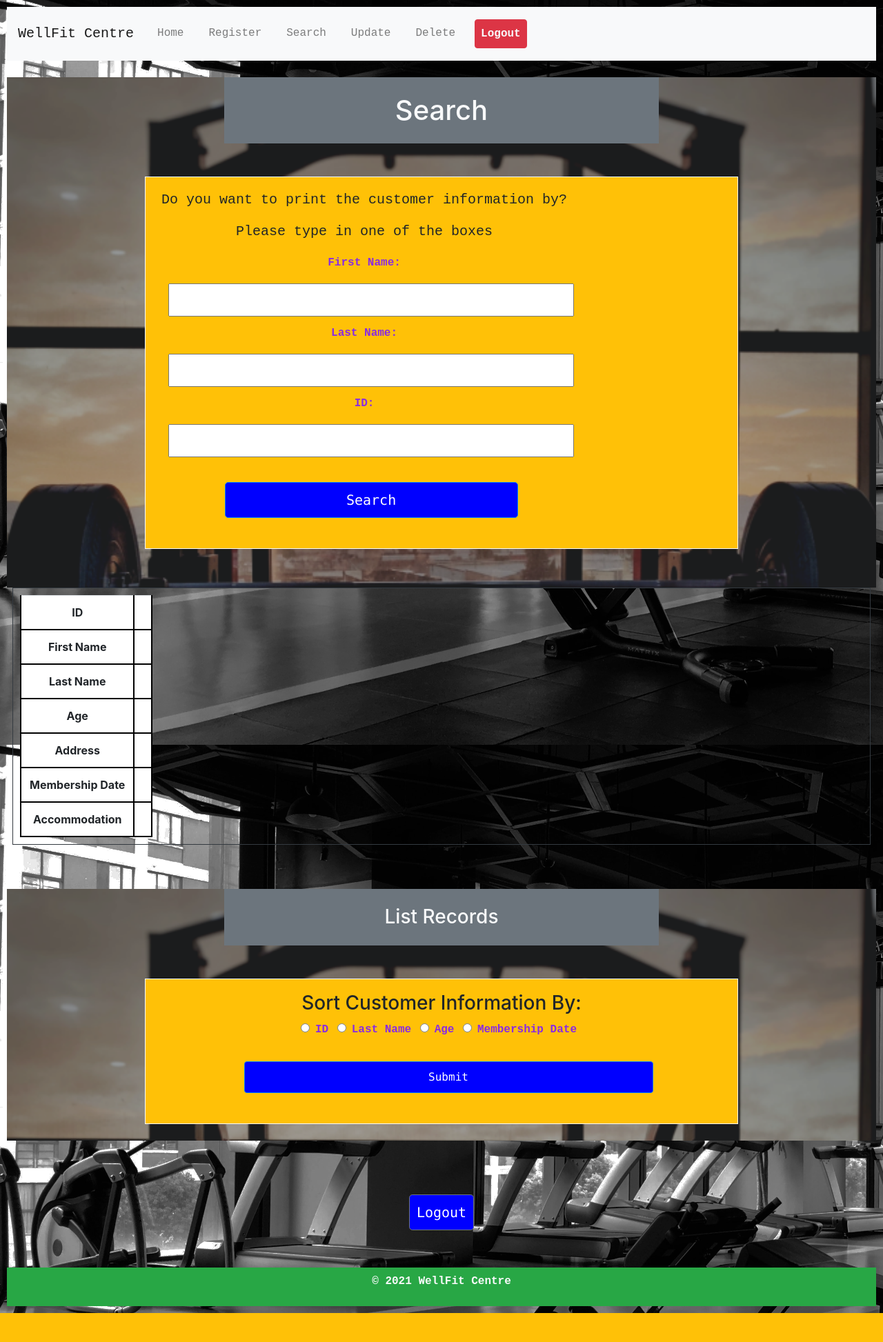
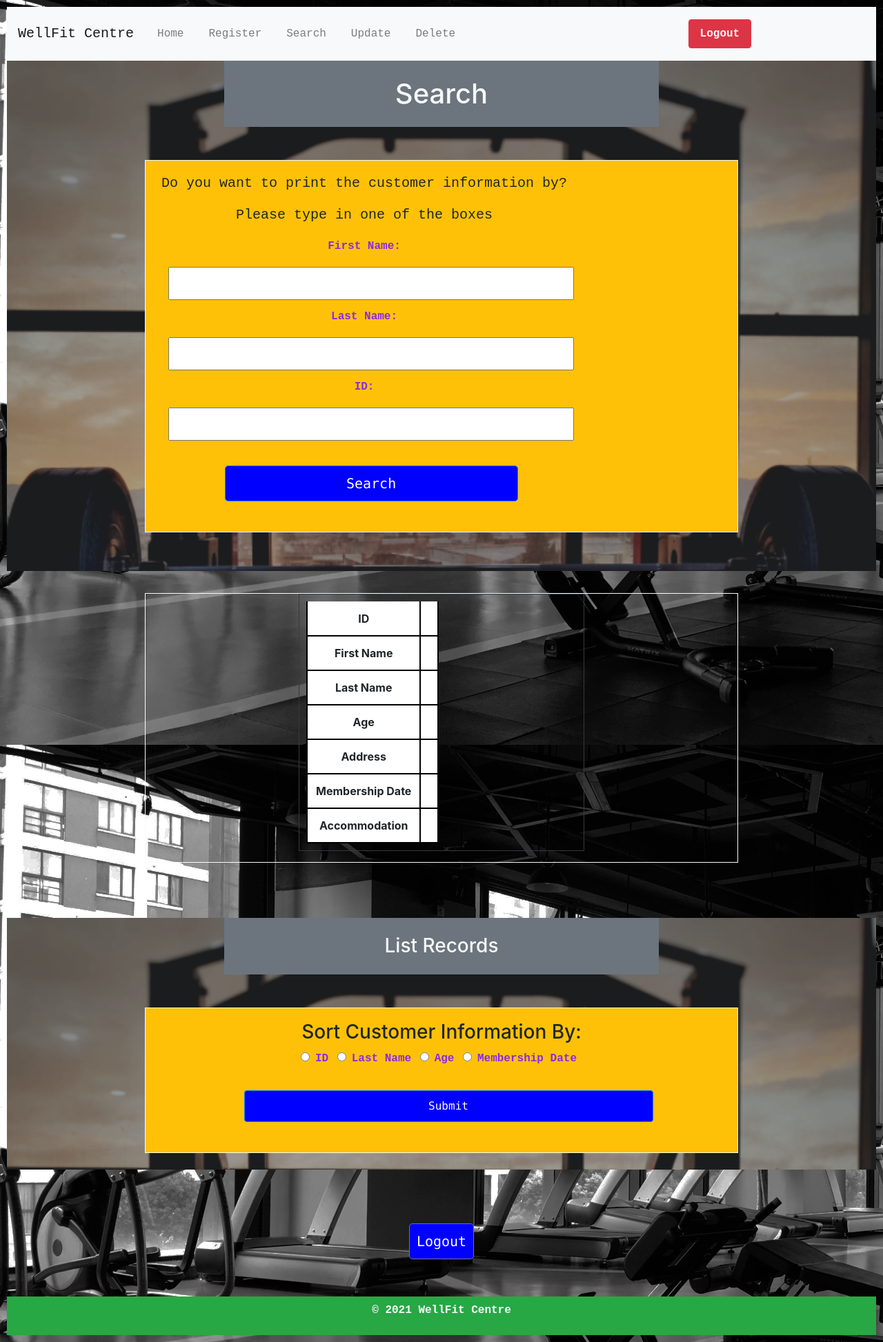
Before and after one commit to PCPaulComputer/wellfit, a PHP site: page /pages/search.php in a window 1280 px wide. Shown: the whole page at 69% size. Before the commit the page ends 1904 px from the top, so only its background shows below. Run offline with PHP 8.4, Linux system fonts and the light colour scheme; lists and menus that the app fills with data are empty; some libraries are stand-ins or nearby versions.

Commit message:
check and solve for errors and modify some styles like spacing issues

```diff
--- a/index.php
+++ b/index.php
@@ -73,7 +73,7 @@
             $_SESSION['outcomeWord'] = $outcomeWord;
     } }
     ?>
-        <div id="main" class="img-fluid h-2000 bg bg-success" style="background-image: url('./images/gym.png');">
+        <div id="main" class="img-fluid h-2000 bg bg-success" style="background-image: url('./images/gym.png'); overflow: hidden;">
             <div class="row mb-4 mb-4">
                 <div class="col-md-4"></div>
                 <div class="col-md-4 w-25 mx-auto my-4 bg bg-info w-75">
--- a/pages/delete.php
+++ b/pages/delete.php
@@ -32,7 +32,7 @@
     }
     ?>
         <div id="main" class="img-fluid h-2000 bg bg-success" style="background-image: url('./images/gym.png'); height: 800px;">
-        <h1 class="text-center text-light my-4 p-4 bg bg-secondary w-50 mx-auto">Delete</h1>
+        <h1 class="text-center text-light mb-4 p-4 bg bg-secondary w-50 mx-auto">Delete</h1>
             <div class="row my-4">
                 <div class="col-md-3"></div>
                 <div class="col-md-6 col-sm-10 col-xs-10 mx-auto border border-light my-4 bg-gradient bg-warning w-75">
--- a/pages/registration.php
+++ b/pages/registration.php
@@ -19,7 +19,7 @@
 
         <!-- CONTENT -->
         <div id="main" class="img-fluid h-2000 bg bg-success" style="background-image: url('./images/gym.png');">
-            <h1 class="text-center text-light my-4 p-4 bg bg-secondary w-75 mx-auto">Register</h1>
+            <h1 class="text-center text-light mb-4 p-4 bg bg-secondary w-75 mx-auto">Register</h1>
             <div class="row mb-4">
                 <div class="col-md-4"></div>
                 <div class="col-md-4 mx-auto my-4 bg bg-info w-75">
@@ -41,7 +41,7 @@
                             <label class="rad">Last Name:</label><br><input type="text" name ="lastname" class="w-100"
                             title="Must only contain characters from alphabet and sometimes with approved special characters for names" pattern="^([A-Za-z]+[,.]?[ ]?|[A-Za-z]+['-]?)+$" required> <br>
                             <label class="rad">Age:</label><br><input type="number" name ="age" class="w-100" min=18 max=100 required> <br>
-                            <label class="rad">Address:</label><br><input type="text" name ="address"  class="w-100" pattern='\d+[ ](?:[A-Za-z0-9.-]+[ ]?)+(?:Avenue|Lane|Road|Boulevard|Drive|Street|Ave|Dr|Rd|Blvd|Ln|St)\.?' required> <br>
+                            <label class="rad">Address:</label><br><input type="text" name ="address"  class="w-100" required> <br>
                             <label class="rad">Membership Date:</label><br><input type="date" name ="membershipdate"  class="w-100" required> <br>
                             <label class="rad">Accommodations:</label>
                             <textarea name ="accommodation" class="w-100"></textarea><br>
--- a/pages/search.php
+++ b/pages/search.php
@@ -20,7 +20,7 @@ $accommodation = "";
     <?php require_once '../templates/navigation.tpl.php'; ?>
     <div class="image-fluid" style="background-image:url('./images/gym_picture.png'); height:100%; width:100%; background-repeat:no-repeat;
         background-size:cover;">
-        <h1 class="text-center text-light my-4 p-4 bg bg-secondary w-50 mx-auto">Search</h1>
+        <h1 class="text-center text-light mb-4 p-4 bg bg-secondary w-50 mx-auto">Search</h1>
         <!-- FORM -->
             <div class="row my-2">
                 <div class="col-md-2 col-sm-1 col-xs-1"></div>
@@ -50,7 +50,7 @@ $accommodation = "";
                     $membershipdate = "";
                     $accommodation = "";
 
-                    include 'validation.php';
+                    include '../utilities/validation.php';
                     /*
                     * Searching records individually
                     * @param $id (primary key) because each record is unique
@@ -120,9 +120,11 @@ $accommodation = "";
             </div>
             <br>
         </div>
-
-        <div class="mx-2">
-            <table class="table table-responsive border border-dark">
+        <div class="row my-2">
+                <div class="col-md-2 col-sm-1 col-xs-1"></div>
+                <div class="col-md-8 col-sm-10 col-xs-10 mx-auto border border-light my-4 mx-auto">
+                    <div class="mx-auto">
+                        <table class="table table-responsive border border-dark text-center w-50">
                             <tr>
                                 <th scope="row">ID</th>
                                 <td><?php echo $id; ?></td>
@@ -153,7 +155,9 @@ $accommodation = "";
                             </tr>
                         </table>
                     </div>
-
+                </div>
+                <div class="col-md-2 col-sm-1 col-xs-1"></div>
+        </div>
         <br>
         <!--Second form -->
         <div id="main" style="background-image:url('./images/gym_picture.png'); height:100%; width:100%; background-repeat:no-repeat;
--- a/pages/update.php
+++ b/pages/update.php
@@ -137,7 +137,7 @@
 
     <!-- FORM -->
     <div id="main" class="img-fluid h-2000 bg bg-success" style="background-image: url('./images/gym.png'); height: 1000px;">
-        <h1 class="text-center text-light my-4 p-4 bg bg-secondary w-50 mx-auto">Update</h1>
+        <h1 class="text-center text-light mb-4 p-4 bg bg-secondary w-50 mx-auto">Update</h1>
         <div class="row my-2">
             <div class="col-md-3 col-sm-1 col-xs-1"></div>
             <div class="col-md-6 col-sm-10 col-xs-10 mx-auto border border-light my-4 bg-gradient bg-warning w-80">
--- a/templates/navigation.tpl.php
+++ b/templates/navigation.tpl.php
@@ -22,9 +22,10 @@
                     <li class="nav-item">
                         <a class="nav-link" href="delete.php">Delete</a>
                     </li>
-                <li class="nav-item">
+                </ul>
+                <form class="form-inline my-2 my-lg-0">
                     <a class="nav-link btn btn-danger text-light font-weight-bold" href = "../index.php" value = "<?php session_destroy();?>">Logout</a>
-                </li>
+                </form>
             </div>
     </nav>
 </header>
```
Lines whose indentation alone changed are shown as unchanged.
